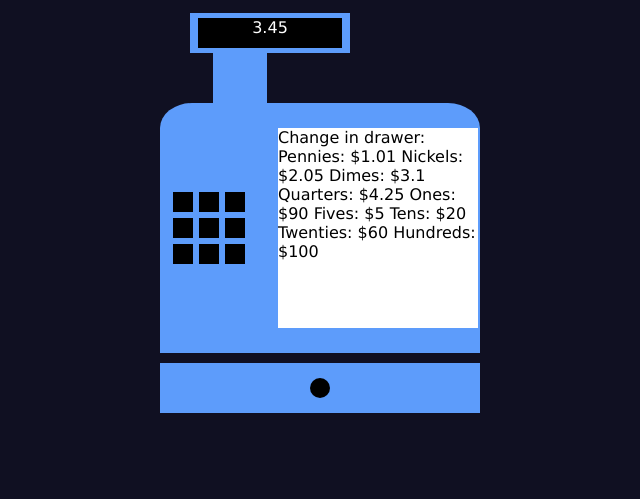
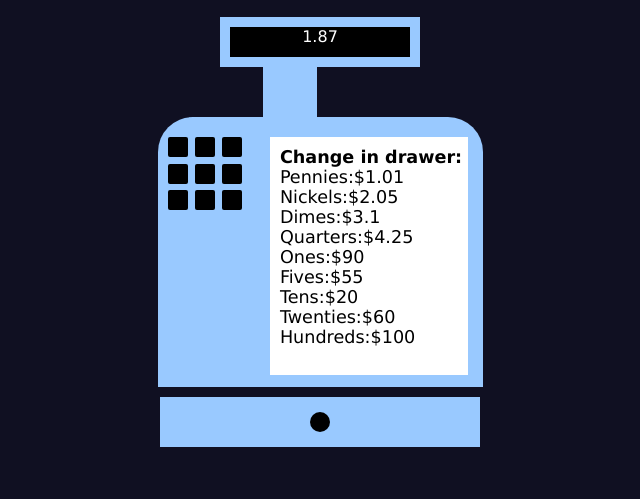
Before and after one commit to jjf2009/CashRegister, a website: page index.html in a window 1280 px wide. Shown: the part 301-800 px from the top of the page, without its empty margins (320-960 px from the left). Drawn offline with Linux system fonts and the light colour scheme.

Commit message:
Improvement

```diff
--- a/index.html
+++ b/index.html
@@ -7,49 +7,52 @@
     <title>Cash Register Project</title>
 </head>
 <body>
-<div class="box">
+<div class="container">
     <img src="J.png" class="img" style="width: 5rem;" alt="Logo">
     <h1 id="title">Cash Register Project</h1>
-    <div id="change-due"></div>
+    <div id="output"></div>
 <form>
     <fieldset>
         <label for="number" >Enter cash from customer:</label>
-        <input id="cash" type="number">
+        <input id="cash" type="number" required>
         <button id="purchase-btn" type="button">Purchase</button>
     </fieldset>
 </form>
-<div class="card">
-    <div class="amount"><div class="number">3.45<span id="price"></span></div></div>
-    <div class="top"></div>
-    <div class="register">
-    <div class="panel">
-    <div class="black-box"></div>
-    <div class="black-box"></div>
-    <div class="black-box"></div>
-    <div class="black-box"></div>
-    <div class="black-box"></div>
-    <div class="black-box"></div>
-    <div class="black-box"></div>
-    <div class="black-box"></div>
-    <div class="black-box"></div>
+<div class="top-register">
+    <div class="number" id="price">1.87</div>
+    <div class="neck"></div>
+    <div class="storage">
+    <div class="button-panel">
+    <div class="black-btn"></div>
+    <div class="black-btn"></div>
+    <div class="black-btn"></div>
+    <div class="black-btn"></div>
+    <div class="black-btn"></div>
+    <div class="black-btn"></div>
+    <div class="black-btn"></div>
+    <div class="black-btn"></div>
+    <div class="black-btn"></div>
 </div>
-    <div class="list">
-        <p id="left">Change in drawer:
-        Pennies: $1.01
-        Nickels: $2.05
-        Dimes: $3.1
-        Quarters: $4.25
-        Ones: $90
-        Fives: $5
-        Tens: $20
-        Twenties: $60
-        Hundreds: $100</p></div>
-</div>
-<div class="bottom">
-    <div class="hole"></div>
+<div>
+    <div class="list" id="left">
+    <p><strong>Change in drawer:</strong></p>
+    <p>Pennies:$1.01</p>
+    <p>Nickels:$2.05</p>
+    <p>Dimes:$3.1</p>
+    <p>Quarters:$4.25</p>
+    <p>Ones:$90</p>
+    <p>Fives:$55</p>
+    <p>Tens:$20</p>
+    <p>Twenties:$60</p>
+    <p>Hundreds:$100</p>
+    </div>
 </div>
 </div>
 </div>
+<div class="bottom-register">
+<div class="hole"></div>
+</div>
+
 <script src="script.js"></script>
 </body>
 </html>
--- /dev/null
+++ b/package.json
@@ -0,0 +1,5 @@
+{
+  "dependencies": {
+    "bootstrap": "^5.3.3"
+  }
+}
--- a/script.js
+++ b/script.js
@@ -1,10 +1,9 @@
-const output = document.getElementById('change-due');
+const output = document.getElementById('output');
 const amount = document.getElementById('price');
+const input = parseFloat(document.getElementById('cash').value);
+const pay = document.getElementById('purchase-btn');
 const cash = document.getElementById('left');
-const pay = document.getElementById('purchase-btn');
-const input = document.getElementById('cash');
 let price = 1.87;
-
 let cid = [
   ['PENNY', 1.01],
   ['NICKEL', 2.05],
@@ -29,8 +28,9 @@ function checkCashDrawer(price, cashInput, cid) {
     alert("No change due - customer paid with exact cash");
     return;
   }
-
   let changeDue = newcash - price;
+  console.log(newcash);
+  console.log(price);
   let totalInDrawer = cid.reduce((acc, curr) => acc + curr[1], 0);
   totalInDrawer = totalInDrawer.toFixed(2);
 
@@ -45,6 +45,7 @@ function checkCashDrawer(price, cashInput, cid) {
 
 // Add event listener, and pass the correct arguments
 pay.addEventListener("click", function() {
+  output.innerText='';
   checkCashDrawer(price, input, cid);
   document.getElementById("change-due").innerText = `Status: ${result.status} ${result.change.map(c => `${c[0]}: $${c[1]}`).join(', ')}`;
 });
--- a/styles.css
+++ b/styles.css
@@ -10,7 +10,7 @@ body {
     margin: 0px;
     padding: 0px;
 }
-.box {
+.container{
     width: 100%;
     min-height: 100vh;
     position: relative;
@@ -39,61 +39,72 @@ fieldset{
     justify-content: center;
     flex-direction:column;
 }
-#user-input{
+#cash{
     width:10rem;
     height: 1.5rem;
     margin:10px;
 }
-#check-btn{
+#purchase-btn{
     width: 6rem;
     height: 2rem;
     background-color: rgb(249, 215, 47);
 }
-.card{
+.top-register{
     display: flex;
     align-items: center;
     justify-content: center;
     flex-direction:column;
     margin-top:20px;
 }
-.register{
-    background-color: rgb(93, 156, 251);
-    width: 20em;
-    height: 250px;
-    border-top-left-radius:10%;
-    border-top-right-radius: 10%;
+.number{
+    background-color: #000000;
+    height: 50px;
+    width: 200px;
+    text-align: center;
+    justify-items: center;
+    align-items: center;
+    border: 10px solid #99c9ff;
+}
+.neck{
+    background-color: #99c9ff;
+    width:3.4em;
+    height: 50px;
+    margin:0 60px 0 0;
+}
+.storage{
     display: flex;
-    align-items: center;
-    justify-content: center;
-    flex-direction:row;
-    margin:0;
+    justify-content: space-around;
+    border-radius: 35px 35px 0 0;
+    padding-top: 20px;
+    background-color: #99c9ff;
+    height: 270px;
+    width: 325px;
 }
-.black-box{
-    width:20px;
+.black-btn{
+    border-radius: 10%;
+    border: none;
+    width: 20px;
     height: 20px;
     background-color: black;
-    margin:3px;
 }
-.panel{
-
-    display: flex;
-    align-items: center;
-    justify-content: center;
-    flex-direction:row;
-    flex-wrap: wrap;
+.button-panel{
+    width:25%;
+    display:grid;
+    height:80px;
+    grid-template-columns: auto auto auto
 }
 .list{
-    background-color: #ffffff;
+    font-size: 1.1rem;
+    background-color: white;
+    width: 98%;
+    height: 95%;
     color: black;
-    max-width:200px;
-    height: 200px;
-    margin:0 2px 0 20px;
-    text-align: left;
-
+    padding: 10px;
+    text-wrap: nowrap;
 }
-.bottom{
+.bottom-register{
     margin-top: 10px;
-    background-color: rgb(93, 156, 251);
+    background-color: #99c9ff;
     width: 20em;
     height: 50px;
     display: flex;
@@ -101,7 +112,7 @@ fieldset{
     justify-content: center;
 }
 .amount{
-    background-color: rgb(93, 156, 251);
+    background-color: #99c9ff;
     width:10em;
     height: 40px;
     margin:0 100px 0 0;
@@ -109,19 +120,8 @@ fieldset{
     align-items: center;
     justify-content: center;
 }
-.number{
-    background-color: #000000;
-    width:9em;
-    height: 30px;
-    text-align: center;
-    justify-items: center;
-}
-.top{
-    background-color: rgb(93, 156, 251);
-    width:3.4em;
-    height: 50px;
-    margin:0 160px 0 0;
-}
+
+
 .hole{
     background-color: black;
     width:20px;
```
Also changed, not shown: 1 other file.
